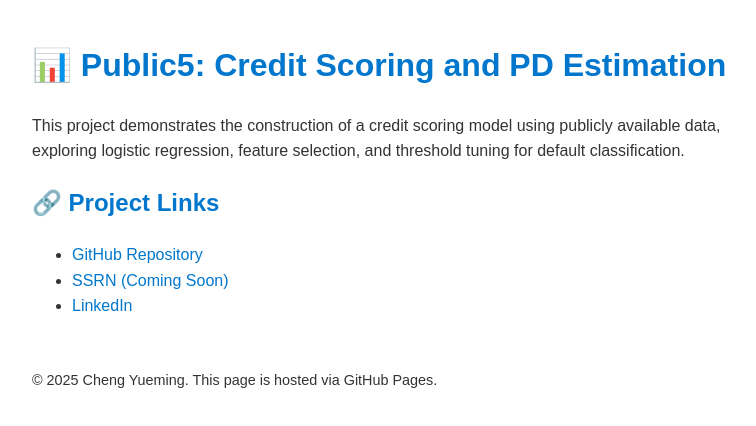
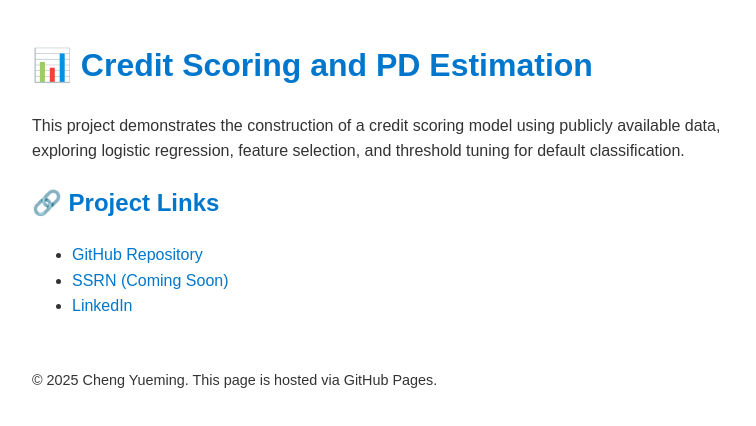
Before and after one commit to Chengyueminga/ProbDefault_LogisticRegression, a plain HTML site: page docs/index.html in a window 1280 px wide. Shown: the whole page, without its empty margins (258-1014 px from the left). Drawn offline with Linux system fonts and the light colour scheme.

Commit message:
Update index.html

```diff
--- a/docs/index.html
+++ b/docs/index.html
@@ -36,7 +36,7 @@
   </style>
 </head>
 <body>
-  <h1>📊 Public5: Credit Scoring and PD Estimation</h1>
+  <h1>📊 Credit Scoring and PD Estimation</h1>
   <p>
     This project demonstrates the construction of a credit scoring model using publicly available data,
     exploring logistic regression, feature selection, and threshold tuning for default classification.
```
